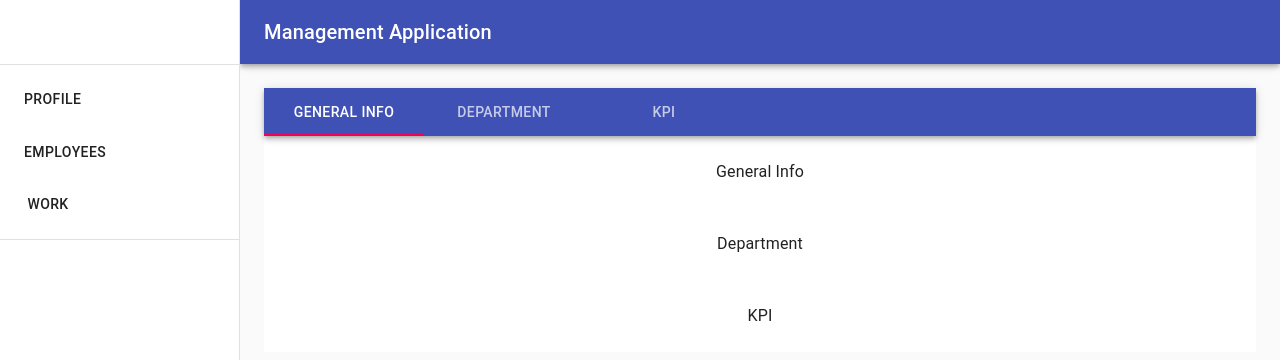
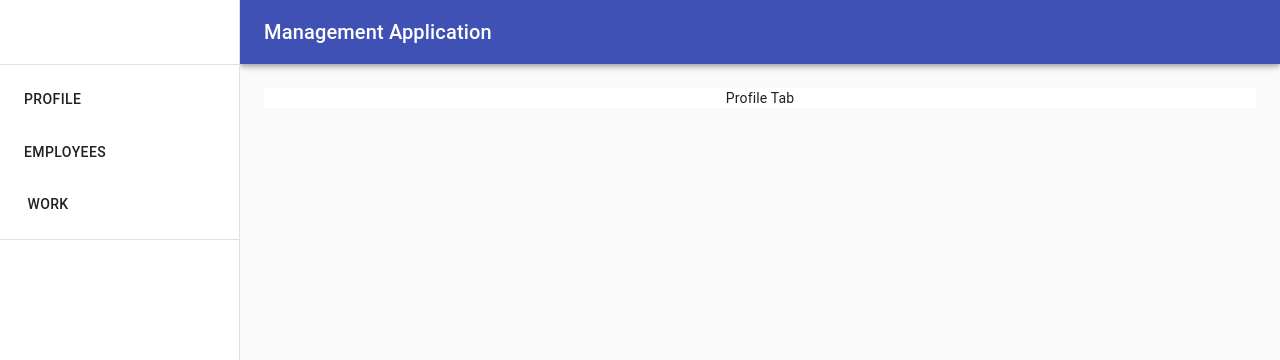
Before and after one commit to s-awaken/final-project, a React (Create React App) app in the folder react-front-end/: page / in a window 1280 px wide. Both pictures are taken after a click on the button "PROFILE". Shown: the top 360 px of the page. Built offline with nearby package versions, Linux system fonts and the light colour scheme.

Commit message:
Tabs dont render properly

```diff
--- a/react-front-end/src/components/HeaderMenu.jsx
+++ b/react-front-end/src/components/HeaderMenu.jsx
@@ -61,32 +61,38 @@ function ResponsiveDrawer(props) {
   const theme = useTheme();
   const [mobileOpen, setMobileOpen] = React.useState(false);
 
-  const [state, setState] = React.useState({
-    isManager: true,
-    isActiveProfile: false,
-    isActiveEmployees:false,
-    isActiveWork:false
+  // const [manager, setState] = React.useState(true);
 
-
-  })
-  const activateProfile = () => setState({
-    ...state,
-    isActiveProfile: true,
-    isActiveEmployees: false,
-    isActiveWork: false
-  })
-  const activateEmployees = () => setState({
-    ...state,
-    isActiveEmployees: true,
-    isActiveProfile: false,
-    isActiveWork: false
-  })
-  const activateWork = () => setState({
-    ...state,
-    isActiveWork: true,
-    isActiveProfile: false,
-    isActiveEmployees: false
-  })
+  const [profile,setProfile] = React.useState(false);
+  const [employees, setEmployees] = React.useState(false);
+  const [work, setWork] = React.useState(false)
+  // const activateProfile = () => setState({
+  //   ...state,
+  //   isActiveProfile: true,
+  //   isActiveEmployees: false,
+  //   isActiveWork: false
+  // })
+  // const activateProfile = () => {
+  //   setState(prev => ({...prev,isActiveProfile:true,isActiveEmployees:false, isActiveWork:false }))
+  // }
+  // const activateEmployees = () => {
+  //   setState(prev => ({...prev,isActiveProfile:false,isActiveEmployees:true, isActiveWork:false }))
+  // }
+  // const activateWork = () => {
+  //   setState(prev => ({...prev,isActiveProfile:false,isActiveEmployees:false, isActiveWork:true }))
+  // }
+  // const activateEmployees = () => setState({
+  //   ...state,
+  //   isActiveEmployees: true,
+  //   isActiveProfile: false,
+  //   isActiveWork: false
+  // })
+  // const activateWork = () => setState({
+  //   ...state,
+  //   isActiveWork: true,
+  //   isActiveProfile: false,
+  //   isActiveEmployees: false
+  // })
 
   const handleDrawerToggle = () => {
     setMobileOpen(!mobileOpen);
@@ -98,13 +104,32 @@ function ResponsiveDrawer(props) {
       <Divider />
       <List>
         <ListItem button>
-        <Profile onClick={activateProfile}/>
+          <Profile onClick={(e) => {
+            e.preventDefault()
+            setProfile(prev => {return true})
+            setEmployees(prev => {return false})
+            setWork(prev => {return false});
+
+          }} />
         </ListItem>
         <ListItem button>
-        <Employees onClick={activateEmployees}/>
+          <Employees onClick={(e) => {
+            e.preventDefault()
+            setEmployees(prev => {return true})
+            setProfile(prev => {return false})
+            setWork(prev => {return false});
+
+          }} />
         </ListItem>
         <ListItem button>
-        <Work onClick={activateWork} />
+          <Work onClick={(e) => {
+            e.preventDefault()
+            setWork(prev => {return true});
+            setProfile(prev => {return false})
+            setEmployees(prev => {return false})
+
+
+          }} />
         </ListItem>
       </List>
       <Divider />
@@ -165,10 +190,9 @@ function ResponsiveDrawer(props) {
       </nav>
       <main className={classes.content}>
         <div className={classes.toolbar} />
-        {state.isActiveEmployees &&  <EmployeesGroupTabs />}
-        {state.isActiveProfile && <ProfileTabs />}
-        {state.isActiveWork && <WorkTabs />}
-
+        {profile && <ProfileTabs />}
+        {employees && <EmployeesGroupTabs />}
+        {work && <WorkTabs />}
         {/* {state.isManager && <ManagerTabs />} */}
       </main>
     </div>
--- a/react-front-end/src/components/ProfileTabs.jsx
+++ b/react-front-end/src/components/ProfileTabs.jsx
@@ -56,25 +56,8 @@ export default function ProfileTabs(props) {
   };
 
   return (
-    <div className={classes.root}>
-      <AppBar position="static">
-        <Tabs value={value} onChange={handleChange} aria-label="simple tabs example">
-          <Tab label="General Info" {...a11yProps(0)} />
-          <Tab label="Department" {...a11yProps(1)} />
-          <Tab label="KPI" {...a11yProps(2)} />
-        </Tabs>
-      </AppBar>
-
-      <TabPanel value={value} index={0}>
-        General Info
-      </TabPanel>
-      <TabPanel value={value} index={0}>
-        Department
-      </TabPanel>
-      <TabPanel value={value} index={0}>
-        KPI
-      </TabPanel>
-
+    <div className={classes.root} >
+      Profile Tab
     </div>
   );
 }
--- a/react-front-end/src/components/WorkTabs.jsx
+++ b/react-front-end/src/components/WorkTabs.jsx
@@ -56,21 +56,8 @@ export default function WorkTabs(props) {
   };
 
   return (
-    <div className={classes.root}>
-      <AppBar position="static">
-        <Tabs value={value} onChange={handleChange} aria-label="simple tabs example">
-          <Tab label="Create" {...a11yProps(0)} />
-          <Tab label="Reaview" {...a11yProps(1)} />
-        </Tabs>
-      </AppBar>
-
-      <TabPanel value={value} index={0}>
-        Create
-      </TabPanel>
-      <TabPanel value={value} index={0}>
-        Review
-      </TabPanel>
-
+    <div>
+      Work Tabs
     </div>
   );
 }
```
Lines whose indentation alone changed are shown as unchanged.
